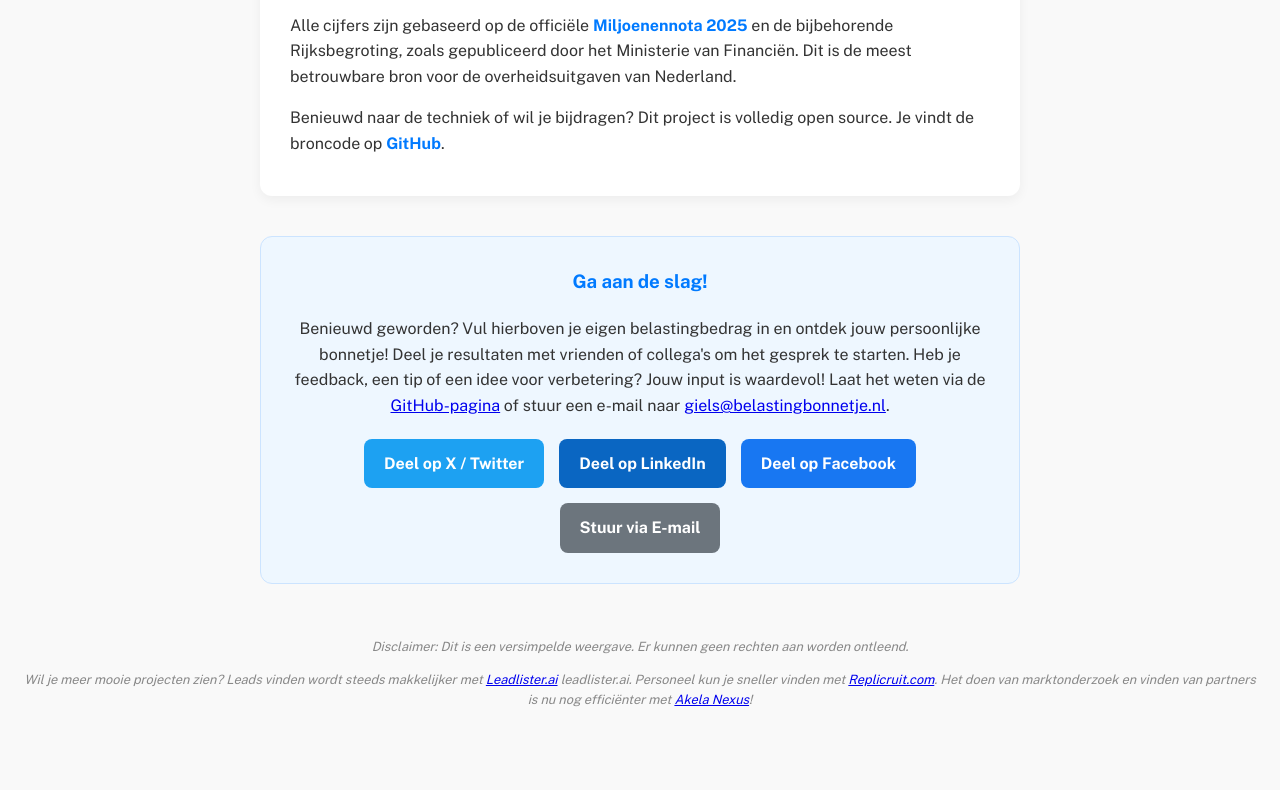
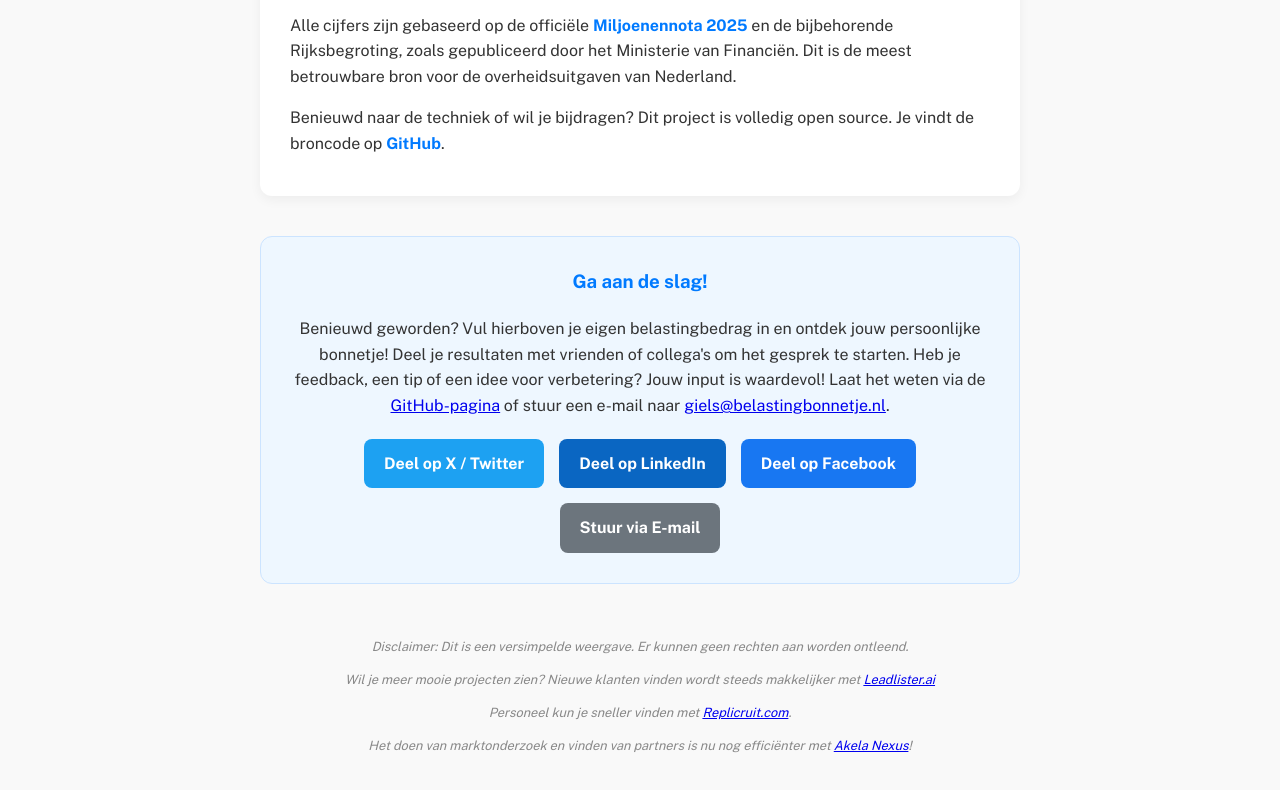
Before and after one commit to Giels14/belastingbonnetje, a plain HTML site: page index.html in a window 1280 px wide. Shown: the part 1066-1856 px from the top of the page. Before the commit the page ends 1810 px from the top, so only its background shows below. Drawn offline with nearby package versions, Linux system fonts and the light colour scheme.

Commit message:
Update index.html

```diff
--- a/index.html
+++ b/index.html
@@ -69,7 +69,9 @@
 
     <footer class="main-footer">
         <p><em>Disclaimer: Dit is een versimpelde weergave. Er kunnen geen rechten aan worden ontleend.</em></p>
-        <p><em>Wil je meer mooie projecten zien? Leads vinden wordt steeds makkelijker met <a href="https://www.leadlister.ai" target="_blank">Leadlister.ai</a> leadlister.ai. Personeel kun je sneller vinden met <a href="https://www.replicruit.com" target="_blank">Replicruit.com</a>. Het doen van marktonderzoek en vinden van partners is nu nog efficiënter met <a href="https://www.akelanexus.com" target="_blank">Akela Nexus</a>!</em></p>
+        <p><em>Wil je meer mooie projecten zien? Nieuwe klanten vinden wordt steeds makkelijker met <a href="https://www.leadlister.ai" target="_blank">Leadlister.ai</a></em></p>
+        <p><em>Personeel kun je sneller vinden met <a href="https://www.replicruit.com" target="_blank">Replicruit.com</a>.</em></p>
+        <p><em>Het doen van marktonderzoek en vinden van partners is nu nog efficiënter met <a href="https://www.akelanexus.com" target="_blank">Akela Nexus</a>!</em></p>
     </footer>
 
     <script src="script.js"></script>
```
